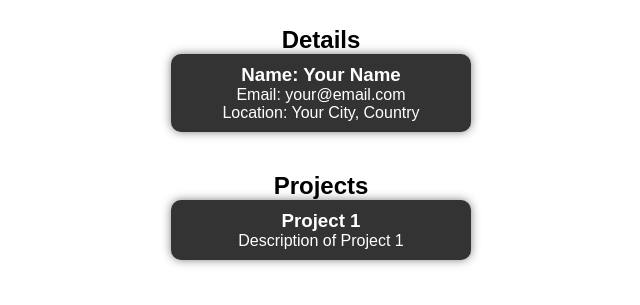
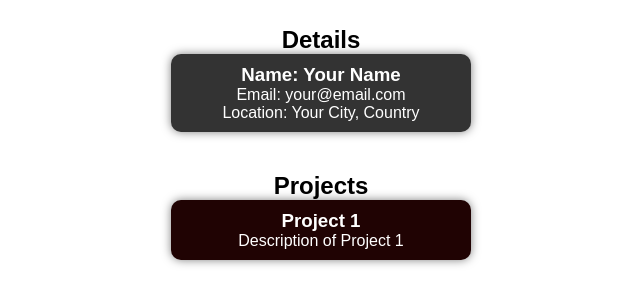
Before and after one commit to ShivDev007/school_app, a Flask app: page / in a window 1280 px wide. Shown: the part 241-546 px from the top of the page, without its empty margins (319-959 px from the left). Run offline with Flask 3, Linux system fonts and the light colour scheme.

Commit message:
color changes

```diff
--- a/static/styles.css
+++ b/static/styles.css
@@ -65,7 +65,7 @@ header {
 .project-card {
     width: 300px;
     margin: 0 auto;
-    background-color: #333;
+    background-color: #200303;
     color: #fff;
     border-radius: 10px;
     padding: 10px;
```
